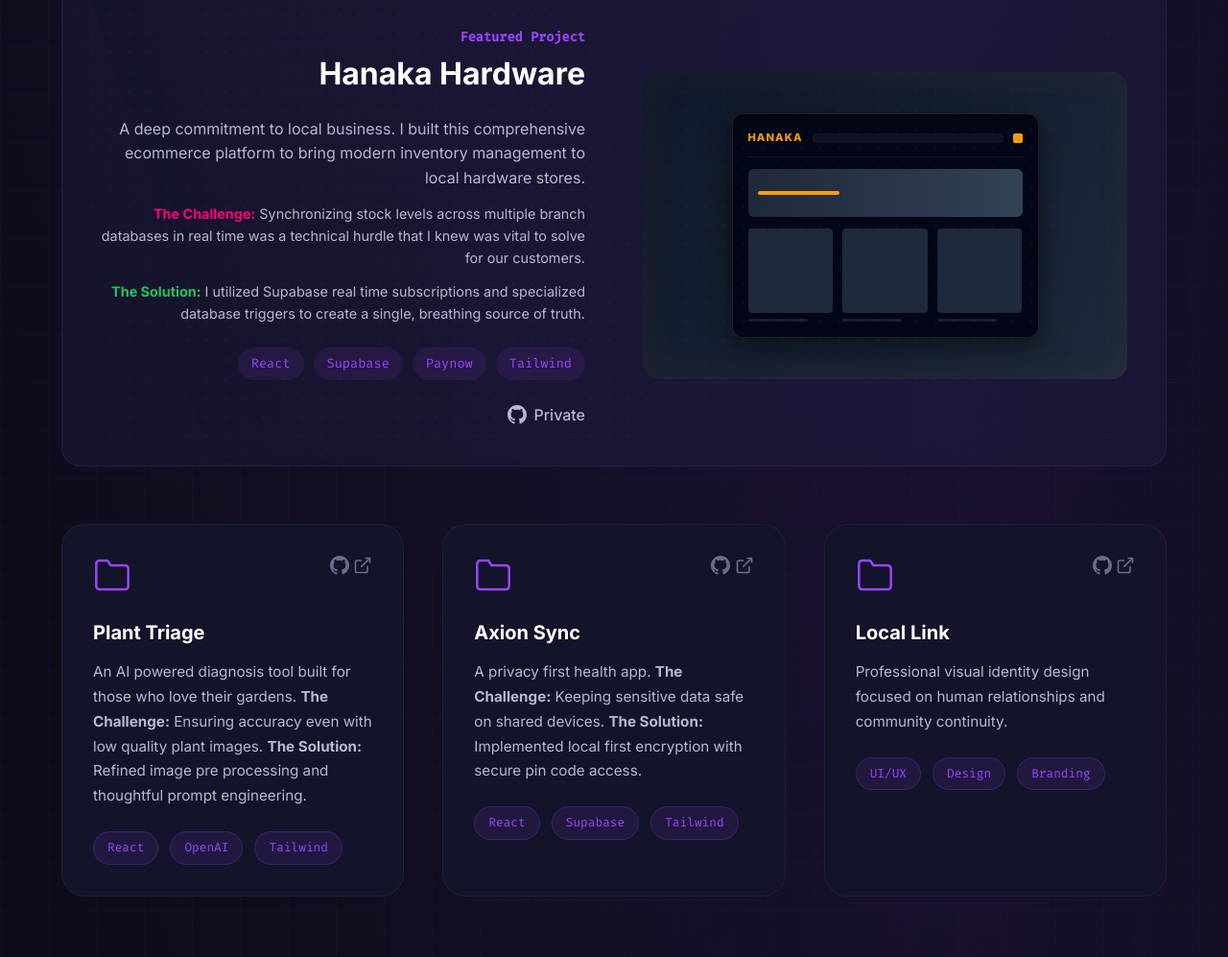
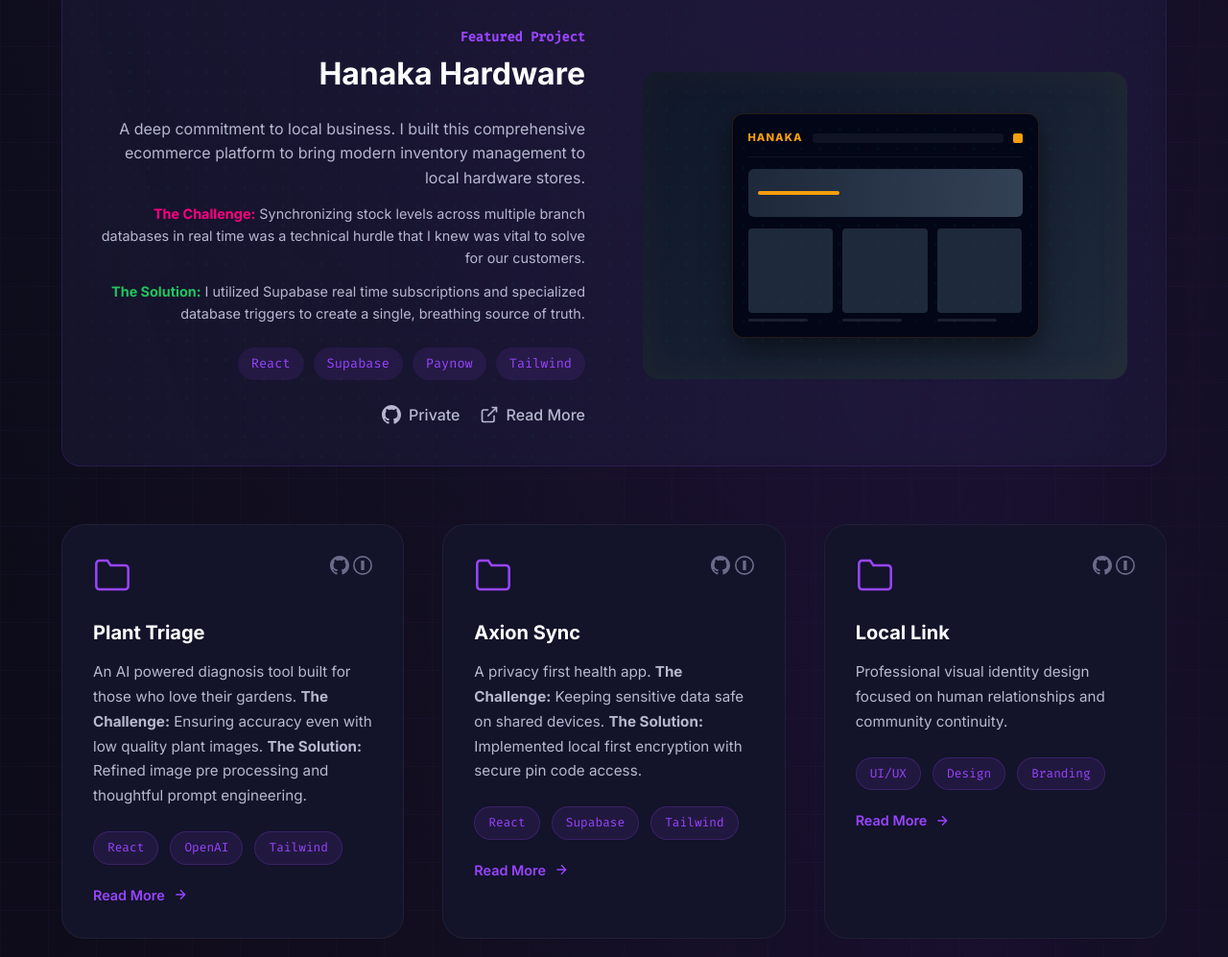
Before and after one commit to Mapetere/personal_portfolio, a website: page index.html in a window 1280 px wide. Shown: the part 2602-3599 px from the top of the page at 96% size. Drawn offline with Linux system fonts and the light colour scheme.

Commit message:
feat: Update profile image to webp and add dedicated project detail pages with 'Read More' links.

```diff
--- a/index.html
+++ b/index.html
@@ -137,7 +137,7 @@
                 </div>
                 <div class="about-image">
                     <div class="image-frame">
-                        <img src="images/profile.jpg" alt="Nyasha Mapetere" class="profile-img" loading="eager"
+                        <img src="images/profile.webp" alt="Nyasha Mapetere" class="profile-img" loading="eager"
                             decoding="async">
                     </div>
                 </div>
@@ -217,7 +217,15 @@
                             </svg>
                             <span>Code</span>
                         </a>
-
+                        <a href="projects/latterpay.html" class="project-link">
+                            <svg width="20" height="20" viewBox="0 0 24 24" fill="none" stroke="currentColor"
+                                stroke-width="2">
+                                <path d="M18 13v6a2 2 0 0 1-2 2H5a2 2 0 0 1-2-2V8a2 2 0 0 1 2-2h6"></path>
+                                <polyline points="15 3 21 3 21 9"></polyline>
+                                <line x1="10" y1="14" x2="21" y2="3"></line>
+                            </svg>
+                            <span>Read More</span>
+                        </a>
                     </div>
                 </div>
             </div>
@@ -282,7 +290,15 @@
                             </svg>
                             <span>Private</span>
                         </a>
-
+                        <a href="projects/hanaka-hardware.html" class="project-link">
+                            <svg width="20" height="20" viewBox="0 0 24 24" fill="none" stroke="currentColor"
+                                stroke-width="2">
+                                <path d="M18 13v6a2 2 0 0 1-2 2H5a2 2 0 0 1-2-2V8a2 2 0 0 1 2-2h6"></path>
+                                <polyline points="15 3 21 3 21 9"></polyline>
+                                <line x1="10" y1="14" x2="21" y2="3"></line>
+                            </svg>
+                            <span>Read More</span>
+                        </a>
                     </div>
                 </div>
             </div>
@@ -305,15 +321,14 @@
                                         d="M12 0c-6.626 0-12 5.373-12 12 0 5.302 3.438 9.8 8.207 11.387.599.111.793-.261.793-.577v-2.234c-3.338.726-4.033-1.416-4.033-1.416-.546-1.387-1.333-1.756-1.333-1.756-1.089-.745.083-.729.083-.729 1.205.084 1.839 1.237 1.839 1.237 1.07 1.834 2.807 1.304 3.492.997.107-.775.418-1.305.762-1.604-2.665-.305-5.467-1.334-5.467-5.931 0-1.311.469-2.381 1.236-3.221-.124-.303-.535-1.524.117-3.176 0 0 1.008-.322 3.301 1.23.957-.266 1.983-.399 3.003-.404 1.02.005 2.047.138 3.006.404 2.291-1.552 3.297-1.23 3.297-1.23.653 1.653.242 2.874.118 3.176.77.84 1.235 1.911 1.235 3.221 0 4.609-2.807 5.624-5.479 5.921.43.372.823 1.102.823 2.222v3.293c0 .319.192.694.801.576 4.765-1.589 8.199-6.086 8.199-11.386 0-6.627-5.373-12-12-12z" />
                                 </svg>
                             </a>
-                            <a href="https://plant-triage.up.railway.app" target="_blank" aria-label="Live Demo">
+                            <a href="projects/plant-triage.html" aria-label="Details">
                                 <svg width="20" height="20" viewBox="0 0 24 24" fill="none" stroke="currentColor"
                                     stroke-width="2">
-                                    <path d="M18 13v6a2 2 0 0 1-2 2H5a2 2 0 0 1-2-2V8a2 2 0 0 1 2-2h6"></path>
-                                    <polyline points="15 3 21 3 21 9"></polyline>
-                                    <line x1="10" y1="14" x2="21" y2="3"></line>
+                                    <path
+                                        d="M12 1c-6.075 0-11 4.925-11 11s4.925 11 11 11 11-4.925 11-11-4.925-11-11-11zM13 17h-2v-6h2v6zM13 9h-2v-2h2v2z">
+                                    </path>
                                 </svg>
                             </a>
-
                         </div>
                     </div>
                     <h3 class="card-title">Plant Triage</h3>
@@ -327,6 +342,13 @@
                         <span>OpenAI</span>
                         <span>Tailwind</span>
                     </div>
+                    <a href="projects/plant-triage.html" class="story-link" style="margin-top: 20px;">
+                        Read More
+                        <svg width="16" height="16" viewBox="0 0 24 24" fill="none" stroke="currentColor"
+                            stroke-width="2">
+                            <path d="M5 12h14M12 5l7 7-7 7" />
+                        </svg>
+                    </a>
                 </div>
 
                 <div class="project-card">
@@ -343,15 +365,14 @@
                                         d="M12 0c-6.626 0-12 5.373-12 12 0 5.302 3.438 9.8 8.207 11.387.599.111.793-.261.793-.577v-2.234c-3.338.726-4.033-1.416-4.033-1.416-.546-1.387-1.333-1.756-1.333-1.756-1.089-.745.083-.729.083-.729 1.205.084 1.839 1.237 1.839 1.237 1.07 1.834 2.807 1.304 3.492.997.107-.775.418-1.305.762-1.604-2.665-.305-5.467-1.334-5.467-5.931 0-1.311.469-2.381 1.236-3.221-.124-.303-.535-1.524.117-3.176 0 0 1.008-.322 3.301 1.23.957-.266 1.983-.399 3.003-.404 1.02.005 2.047.138 3.006.404 2.291-1.552 3.297-1.23 3.297-1.23.653 1.653.242 2.874.118 3.176.77.84 1.235 1.911 1.235 3.221 0 4.609-2.807 5.624-5.479 5.921.43.372.823 1.102.823 2.222v3.293c0 .319.192.694.801.576 4.765-1.589 8.199-6.086 8.199-11.386 0-6.627-5.373-12-12-12z" />
                                 </svg>
                             </a>
-                            <a href="https://axion-prod.up.railway.app" target="_blank" aria-label="Live Demo">
+                            <a href="projects/axion-sync.html" aria-label="Details">
                                 <svg width="20" height="20" viewBox="0 0 24 24" fill="none" stroke="currentColor"
                                     stroke-width="2">
-                                    <path d="M18 13v6a2 2 0 0 1-2 2H5a2 2 0 0 1-2-2V8a2 2 0 0 1 2-2h6"></path>
-                                    <polyline points="15 3 21 3 21 9"></polyline>
-                                    <line x1="10" y1="14" x2="21" y2="3"></line>
+                                    <path
+                                        d="M12 1c-6.075 0-11 4.925-11 11s4.925 11 11 11 11-4.925 11-11-4.925-11-11-11zM13 17h-2v-6h2v6zM13 9h-2v-2h2v2z">
+                                    </path>
                                 </svg>
                             </a>
-
                         </div>
                     </div>
                     <h3 class="card-title">Axion Sync</h3>
@@ -365,6 +386,13 @@
                         <span>Supabase</span>
                         <span>Tailwind</span>
                     </div>
+                    <a href="projects/axion-sync.html" class="story-link" style="margin-top: 20px;">
+                        Read More
+                        <svg width="16" height="16" viewBox="0 0 24 24" fill="none" stroke="currentColor"
+                            stroke-width="2">
+                            <path d="M5 12h14M12 5l7 7-7 7" />
+                        </svg>
+                    </a>
                 </div>
 
                 <div class="project-card">
@@ -381,16 +409,14 @@
                                         d="M12 0c-6.626 0-12 5.373-12 12 0 5.302 3.438 9.8 8.207 11.387.599.111.793-.261.793-.577v-2.234c-3.338.726-4.033-1.416-4.033-1.416-.546-1.387-1.333-1.756-1.333-1.756-1.089-.745.083-.729.083-.729 1.205.084 1.839 1.237 1.839 1.237 1.07 1.834 2.807 1.304 3.492.997.107-.775.418-1.305.762-1.604-2.665-.305-5.467-1.334-5.467-5.931 0-1.311.469-2.381 1.236-3.221-.124-.303-.535-1.524.117-3.176 0 0 1.008-.322 3.301 1.23.957-.266 1.983-.399 3.003-.404 1.02.005 2.047.138 3.006.404 2.291-1.552 3.297-1.23 3.297-1.23.653 1.653.242 2.874.118 3.176.77.84 1.235 1.911 1.235 3.221 0 4.609-2.807 5.624-5.479 5.921.43.372.823 1.102.823 2.222v3.293c0 .319.192.694.801.576 4.765-1.589 8.199-6.086 8.199-11.386 0-6.627-5.373-12-12-12z" />
                                 </svg>
                             </a>
-                            <a href="https://locallink-production.up.railway.app" target="_blank"
-                                aria-label="Live Demo">
+                            <a href="projects/local-link.html" aria-label="Details">
                                 <svg width="20" height="20" viewBox="0 0 24 24" fill="none" stroke="currentColor"
                                     stroke-width="2">
-                                    <path d="M18 13v6a2 2 0 0 1-2 2H5a2 2 0 0 1-2-2V8a2 2 0 0 1 2-2h6"></path>
-                                    <polyline points="15 3 21 3 21 9"></polyline>
-                                    <line x1="10" y1="14" x2="21" y2="3"></line>
+                                    <path
+                                        d="M12 1c-6.075 0-11 4.925-11 11s4.925 11 11 11 11-4.925 11-11-4.925-11-11-11zM13 17h-2v-6h2v6zM13 9h-2v-2h2v2z">
+                                    </path>
                                 </svg>
                             </a>
-
                         </div>
                     </div>
                     <h3 class="card-title">Local Link</h3>
@@ -402,6 +428,13 @@
                         <span>Design</span>
                         <span>Branding</span>
                     </div>
+                    <a href="projects/local-link.html" class="story-link" style="margin-top: 20px;">
+                        Read More
+                        <svg width="16" height="16" viewBox="0 0 24 24" fill="none" stroke="currentColor"
+                            stroke-width="2">
+                            <path d="M5 12h14M12 5l7 7-7 7" />
+                        </svg>
+                    </a>
                 </div>
             </div>
 
```
